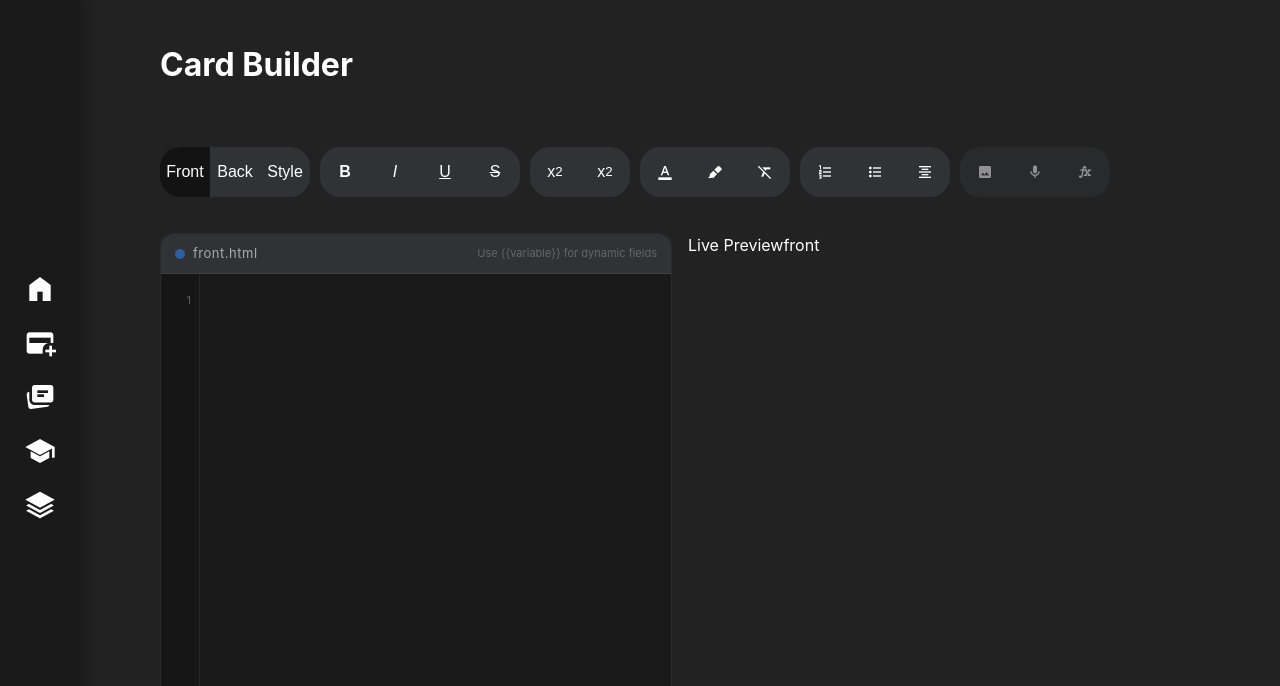
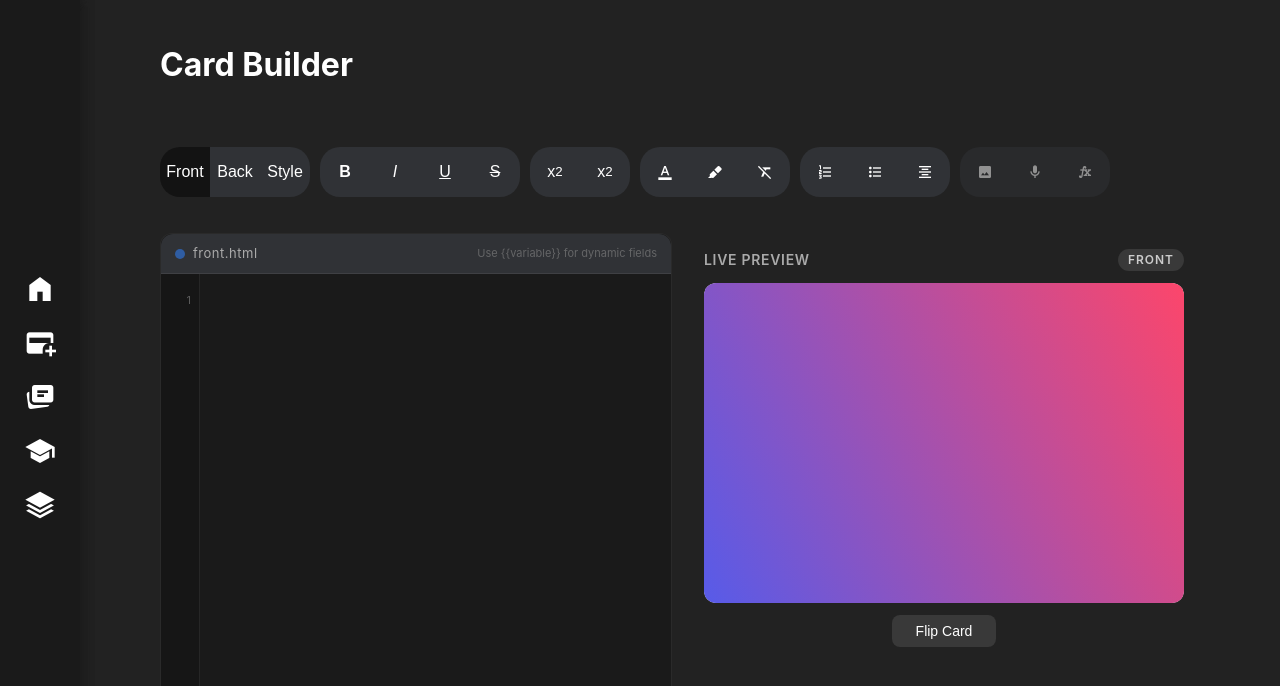
Before and after one commit to 18barbers2/gostudycards, a React (Vite) app in the folder frontend/: page /card-builder in a window 1280 px wide. Shown: the top 686 px of the page. Built offline with nearby package versions, Linux system fonts and the light colour scheme.

Commit message:
feature: added the Card to the CardPreview

```diff
--- a/frontend/src/components/PreviewPanel.tsx
+++ b/frontend/src/components/PreviewPanel.tsx
@@ -1,3 +1,5 @@
+import Card from './Card';
+import '../css/PreviewPanel.css';
 
 interface PreviewPanelProps {
     side: 'front' | 'back';
@@ -13,7 +15,10 @@ function PreviewPanel({ side, template, data, onFlip, onInsert} : PreviewPanelPr
                 <span className='preview-label'>Live Preview</span>
                 <span className='preview-side-badge'>{side}</span>
             </div>
-
+            <div className='preview-card-wrapper'>
+                <Card id='' deckId='' template={template} data={data} />
+            </div>
+            <button className='preview-flip-btn' onClick={onFlip}>Flip Card</button>
         </div>
     );
 }
--- /dev/null
+++ b/frontend/src/css/PreviewPanel.css
@@ -0,0 +1,54 @@
+.preview-pane {
+    display: flex;
+    flex-direction: column;
+    gap: 12px;
+    padding: 16px;
+}
+
+.preview-pane-header {
+    display: flex;
+    align-items: center;
+    justify-content: space-between;
+}
+
+.preview-label {
+    font-weight: 600;
+    font-size: 14px;
+    color: #aaa;
+    text-transform: uppercase;
+    letter-spacing: 0.05em;
+}
+
+.preview-side-badge {
+    font-size: 12px;
+    font-weight: 600;
+    text-transform: uppercase;
+    padding: 2px 10px;
+    border-radius: 999px;
+    background: rgba(255, 255, 255, 0.1);
+    color: #ccc;
+    letter-spacing: 0.08em;
+}
+
+.preview-card-wrapper {
+    width: 100%;
+    aspect-ratio: 3 / 2;
+    border-radius: 12px;
+    overflow: hidden;
+}
+
+.preview-flip-btn {
+    align-self: center;
+    padding: 8px 24px;
+    border-radius: 8px;
+    border: none;
+    background: rgba(255, 255, 255, 0.1);
+    color: #fff;
+    font-size: 14px;
+    cursor: pointer;
+    transition: background 0.2s;
+}
+
+.preview-flip-btn:hover {
+    background: rgba(255, 255, 255, 0.2);
+}
```
